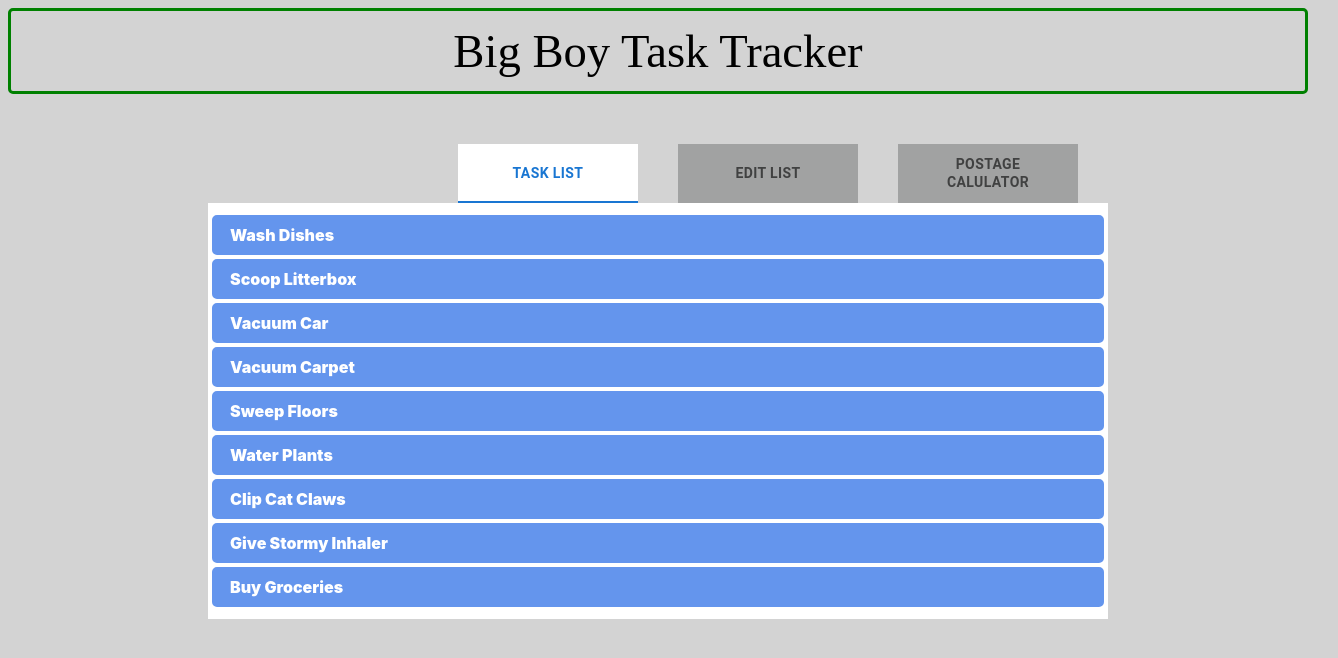
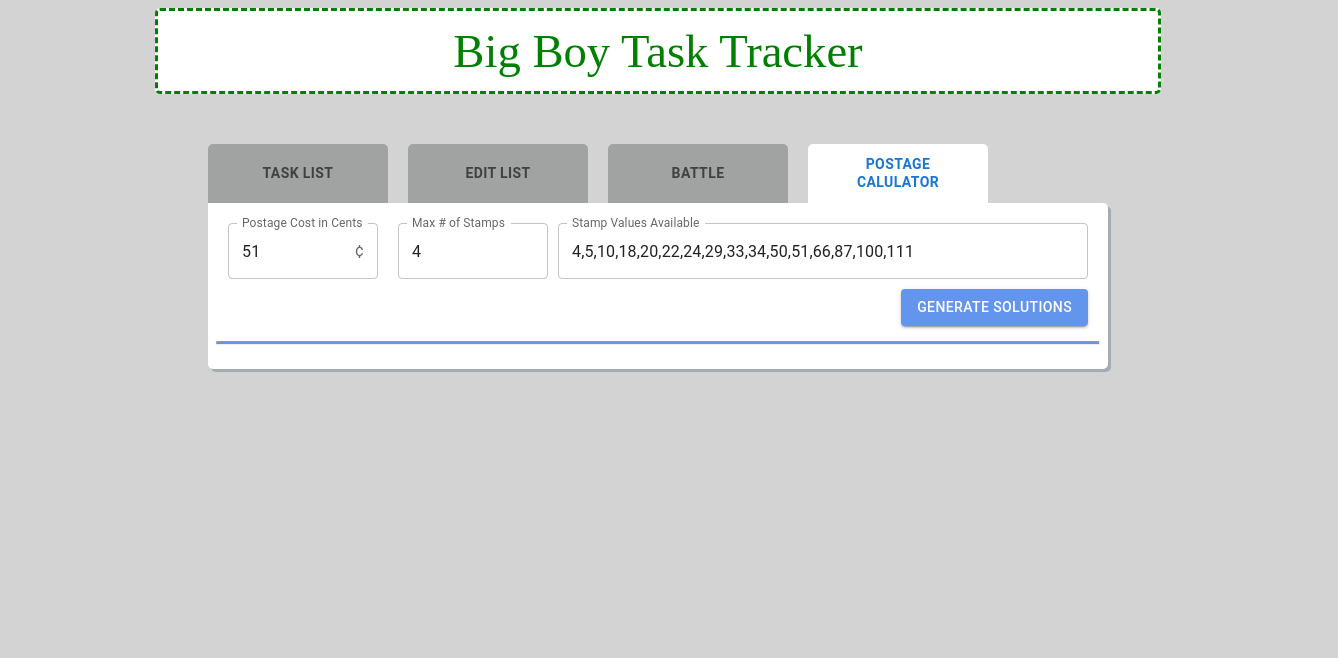
Before and after one commit to CaseyKerrick/TaskTracker, a React (Create React App) app: page / in a window 1280 px wide. Shown: the top 658 px of the page, 1338 px wide, since content can reach past the window. Built offline with nearby package versions, Linux system fonts and the light colour scheme.

Commit message:
Added some styling.

```diff
--- a/src/App.css
+++ b/src/App.css
@@ -1,14 +1,18 @@
 .title {
-  border: 3px solid green;
+  color: green;
+  border: 3px dashed green;
+  background-color: #fff;
   border-radius: 5px;
   height: 80px;
   text-align: center;
   line-height: 80px;
-  /* color: #fff; */
   font-size: 35pt;
   font-weight: 600px;
   font-family: 'Luminari';
   margin-bottom: 50px;
+  width: 1000px;
+  margin-left: auto;
+  margin-right: auto;
 }
 
 .selectedTab {
@@ -32,17 +36,21 @@
   width: 20%;
   margin-left: 20px;
   margin-right: 20px;
-  /* padding-left: 50px; */
-  /* margin-right: 0px; */
-}
-
-.content {
-  /* background-color: #fff; */
+  border-top-left-radius: 5px;
+  border-top-right-radius: 5px;
+  margin-left: 0;
 }
 
 .navBar {
   width: 900px;
-  padding-left: 430px;
   margin-left: auto;
   margin-right: auto;
 }
+
+.page {
+  border-radius: 5px;
+}
+
+.MuiTabs-indicator {
+  background-color: #fff;
+}
--- a/src/App.tsx
+++ b/src/App.tsx
@@ -5,7 +5,7 @@ import PostageCalculator from './PostageCalculator/PostageCalculator';
 import './App.css';
 
 function App() {
-  const [selectedTab, setSelectedTab] = React.useState(0);
+  const [selectedTab, setSelectedTab] = React.useState(3);
 
   const generateTabClass = (tab: number) => {
     const classes = 'navTab ';
@@ -19,15 +19,17 @@ function App() {
   return (
     <div className='content'>
       <div className='title'>Big Boy Task Tracker</div>
-      <div>
+      <div className='page'>
         <Tabs onChange={handleSelectTab} className='navBar' value={selectedTab}>
           <Tab label='Task List' className={generateTabClass(0)} />
           <Tab label='Edit List' className={generateTabClass(1)} />
-          <Tab label='Postage Calulator' className={generateTabClass(2)} />
+          <Tab label='Battle' className={generateTabClass(2)} />
+          <Tab label='Postage Calulator' className={generateTabClass(3)} />
         </Tabs>
         <div role='tabpanel' hidden={selectedTab !== 0}><TaskList /></div>
         <div role='tabpanel' hidden={selectedTab !== 1}>bbb</div>
-        <div role='tabpanel' hidden={selectedTab !== 2}><PostageCalculator /></div>
+        <div role='tabpanel' hidden={selectedTab !== 2}>ccc</div>
+        <div role='tabpanel' hidden={selectedTab !== 3}><PostageCalculator /></div>
       </div>
     </div>
   );
--- a/src/TaskList/TaskList.css
+++ b/src/TaskList/TaskList.css
@@ -15,5 +15,8 @@
   margin-right: auto;
   width: 900px;
   background-color: #fff;
-  /* padding: 20px; */
+  border-top-right-radius: 5px;
+  border-bottom-left-radius: 5px;
+  border-bottom-right-radius: 5px;
+  box-shadow: 3px 3px rgb(165, 171, 177);
 }
```
